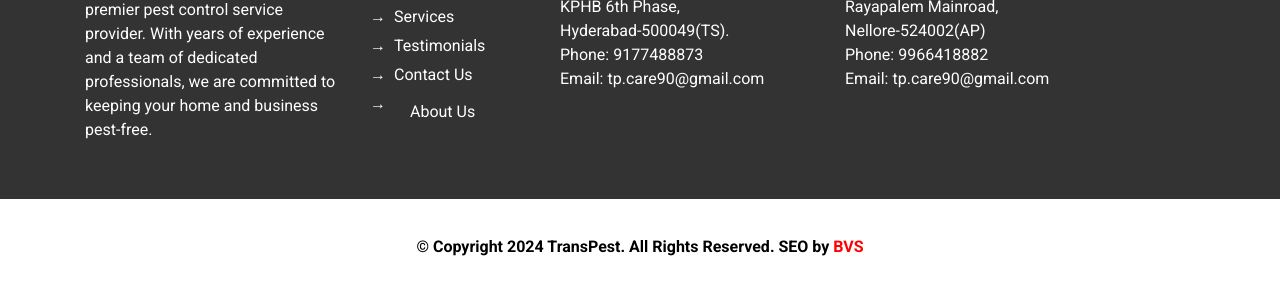
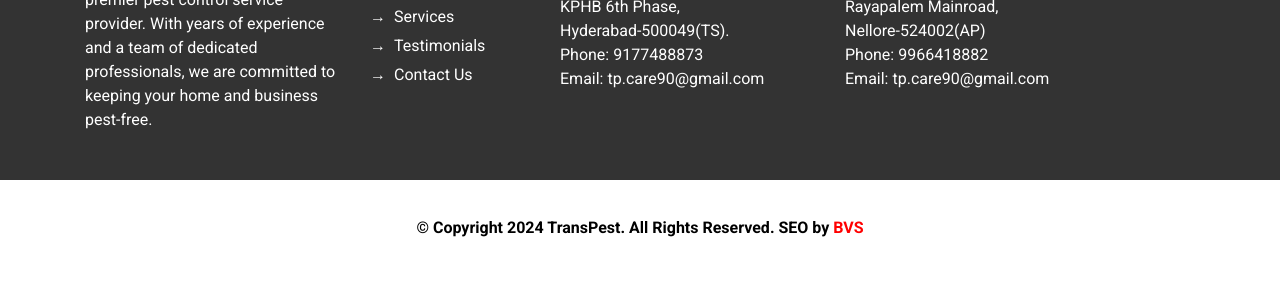
Before and after one commit to venkatasai-517/trans-pest.com, a plain HTML site: page index.html in a window 1280 px wide. Shown: the part 5190-5485 px from the top of the page. Drawn offline with Linux system fonts and the light colour scheme; files whose address does not match are found by name.

Commit message:
add to remote repo

```diff
--- a/index.html
+++ b/index.html
@@ -778,9 +778,6 @@
                 <li><a href="#services">Services</a></li>
                 <li><a href="#testimonials">Testimonials</a></li>
                 <li><a href="#contact">Contact Us</a></li>
-                <li class="nav-item">
-                  <a class="nav-link" href="about-us.html">About Us</a>
-                </li>
               </ul>
             </div>
           </div>
```
